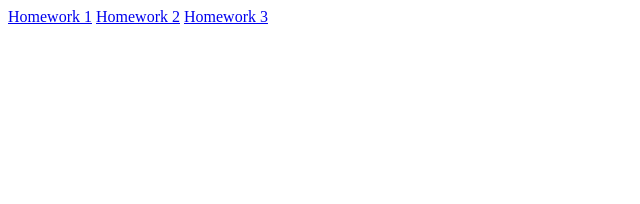
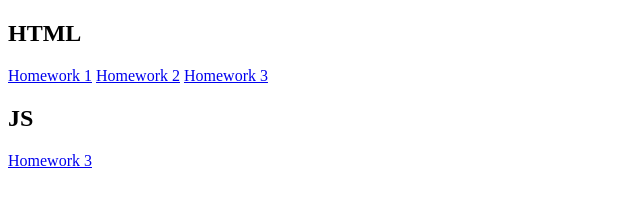
Before and after one commit to GutsVadim/GutsVadim.github.io, a plain HTML site: page index.html in a window 1280 px wide. Shown: the whole page, without its empty margins (0-640 px from the left). Drawn offline with Linux system fonts and the light colour scheme.

Commit message:
JavaScript homework

```diff
--- a/index.html
+++ b/index.html
@@ -5,8 +5,14 @@
     <title>Index</title>
 </head>
 <body>
+
+<h2>HTML</h2>
 <a href="/lessons-html/lesson1/homework">Homework 1</a>
 <a href="/lessons-html/lesson2/homework">Homework 2</a>
 <a href="/lessons-html/lesson3/homework">Homework 3</a>
+
+<h2>JS</h2>
+<a href="/lessons-js/lesson1/homework">Homework 3</a>
+
 </body>
 </html>
```
Also changed, not shown: lessons-js/lesson1/homework/index.html (renamed from lessons-js/lesson1/index.html, +1 -1 lines).
